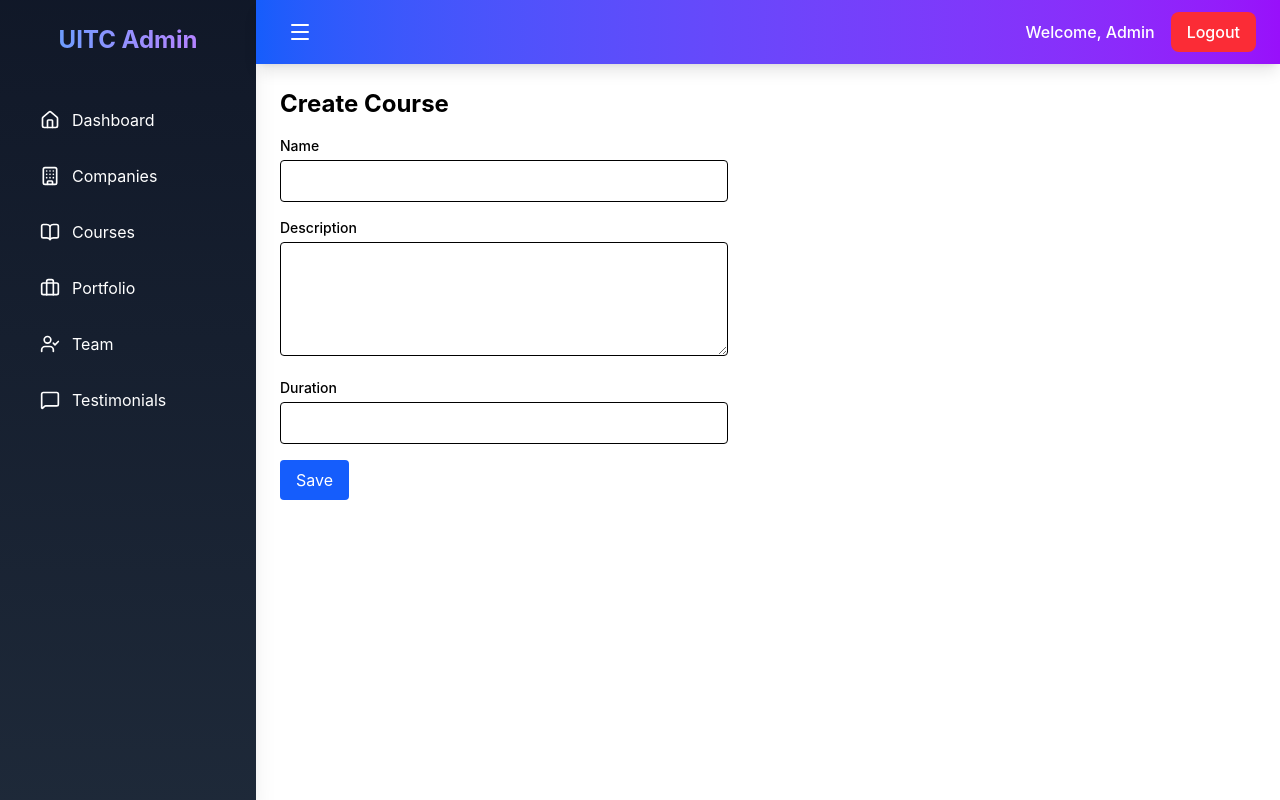
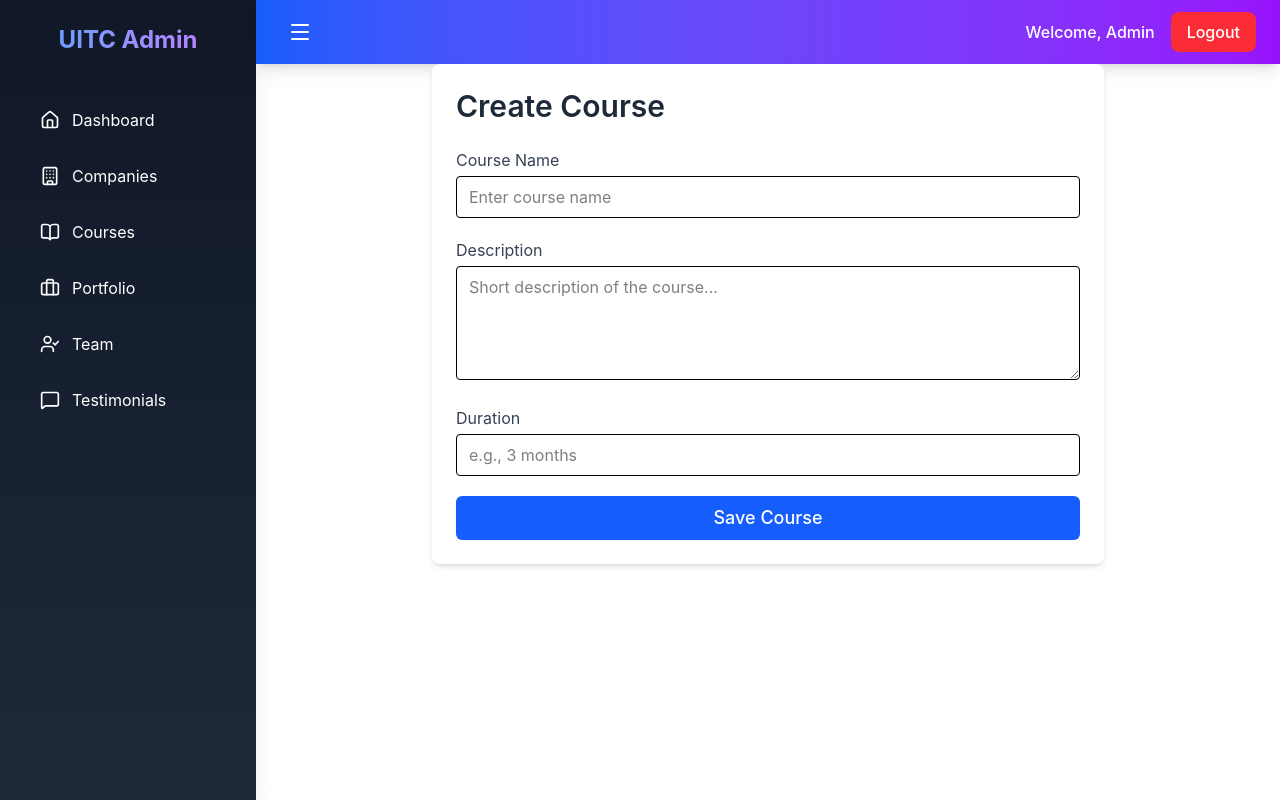
Before and after one commit to AbdulazizErgashev/uitc-admin, a React (Vite) app: page /courses/create in a window 1280 px wide. Built offline with nearby package versions, Linux system fonts and the light colour scheme; no server answers; sample sign-in values are in the browser's storage.

Commit message:
updating course pages design

```diff
--- a/src/pages/Courses/CourseForm.jsx
+++ b/src/pages/Courses/CourseForm.jsx
@@ -1,9 +1,13 @@
-import React, { useEffect } from 'react';
-import { useForm } from 'react-hook-form';
-import { zodResolver } from '@hookform/resolvers/zod';
-import { useParams, useNavigate } from 'react-router-dom';
-import { CourseSchema } from '../../utils/validationSchemas';
-import { useCourse, useCreateCourse, useUpdateCourse } from '../../hooks/useCourses';
+import React, { useEffect } from "react";
+import { useForm } from "react-hook-form";
+import { zodResolver } from "@hookform/resolvers/zod";
+import { useParams, useNavigate } from "react-router-dom";
+import { CourseSchema } from "../../utils/validationSchemas";
+import {
+  useCourse,
+  useCreateCourse,
+  useUpdateCourse,
+} from "../../hooks/useCourses";
 
 export default function CourseForm() {
   const { id } = useParams();
@@ -14,7 +18,12 @@ export default function CourseForm() {
   const createCourseMutation = useCreateCourse();
   const updateCourseMutation = useUpdateCourse();
 
-  const { register, handleSubmit, formState: { errors }, reset } = useForm({
+  const {
+    register,
+    handleSubmit,
+    formState: { errors },
+    reset,
+  } = useForm({
     resolver: zodResolver(CourseSchema),
   });
 
@@ -26,51 +35,79 @@ export default function CourseForm() {
 
   const onSubmit = (data) => {
     if (isEdit) {
-      updateCourseMutation.mutate({ id, data }, {
-        onSuccess: () => navigate('/courses'),
-      });
+      updateCourseMutation.mutate(
+        { id, data },
+        { onSuccess: () => navigate("/courses") },
+      );
     } else {
       createCourseMutation.mutate(data, {
-        onSuccess: () => navigate('/courses'),
+        onSuccess: () => navigate("/courses"),
       });
     }
   };
 
   return (
-    <div className="p-6">
-      <h1 className="text-2xl font-bold mb-4">{isEdit ? 'Edit Course' : 'Create Course'}</h1>
-      <form onSubmit={handleSubmit(onSubmit)} className="max-w-md">
-        <div className="mb-4">
-          <label className="block text-sm font-medium mb-1">Name</label>
+    <div className="p-6 max-w-2xl mx-auto bg-white shadow-md rounded-lg">
+      <h1 className="text-3xl font-semibold mb-6 text-gray-800">
+        {isEdit ? "Edit Course" : "Create Course"}
+      </h1>
+
+      <form onSubmit={handleSubmit(onSubmit)} className="space-y-5">
+        {/* Name */}
+        <div>
+          <label className="block text-gray-700 mb-1">Course Name</label>
           <input
-            {...register('name')}
-            className="w-full px-3 py-2 border rounded"
+            {...register("name")}
+            placeholder="Enter course name"
+            className="w-full border rounded px-3 py-2 focus:ring-2 focus:ring-blue-400 focus:outline-none"
           />
-          {errors.name && <p className="text-red-500 text-sm">{errors.name.message}</p>}
+          {errors.name && (
+            <p className="text-red-500 text-sm mt-1">{errors.name.message}</p>
+          )}
         </div>
-        <div className="mb-4">
-          <label className="block text-sm font-medium mb-1">Description</label>
+
+        {/* Description */}
+        <div>
+          <label className="block text-gray-700 mb-1">Description</label>
           <textarea
-            {...register('description')}
-            className="w-full px-3 py-2 border rounded"
-            rows="4"
+            {...register("description")}
+            placeholder="Short description of the course..."
+            rows={4}
+            className="w-full border rounded px-3 py-2 focus:ring-2 focus:ring-blue-400 focus:outline-none"
           />
-          {errors.description && <p className="text-red-500 text-sm">{errors.description.message}</p>}
+          {errors.description && (
+            <p className="text-red-500 text-sm mt-1">
+              {errors.description.message}
+            </p>
+          )}
         </div>
-        <div className="mb-4">
-          <label className="block text-sm font-medium mb-1">Duration</label>
+
+        {/* Duration */}
+        <div>
+          <label className="block text-gray-700 mb-1">Duration</label>
           <input
-            {...register('duration')}
-            className="w-full px-3 py-2 border rounded"
+            {...register("duration")}
+            placeholder="e.g., 3 months"
+            className="w-full border rounded px-3 py-2 focus:ring-2 focus:ring-blue-400 focus:outline-none"
           />
-          {errors.duration && <p className="text-red-500 text-sm">{errors.duration.message}</p>}
+          {errors.duration && (
+            <p className="text-red-500 text-sm mt-1">
+              {errors.duration.message}
+            </p>
+          )}
         </div>
+
+        {/* Submit */}
         <button
           type="submit"
-          className="bg-blue-600 text-white px-4 py-2 rounded hover:bg-blue-700"
-          disabled={createCourseMutation.isLoading || updateCourseMutation.isLoading}
+          disabled={
+            createCourseMutation.isLoading || updateCourseMutation.isLoading
+          }
+          className="w-full bg-blue-600 hover:bg-blue-700 text-white py-2 rounded-md text-lg font-medium transition"
         >
-          {createCourseMutation.isLoading || updateCourseMutation.isLoading ? 'Saving...' : 'Save'}
+          {createCourseMutation.isLoading || updateCourseMutation.isLoading
+            ? "Saving..."
+            : "Save Course"}
         </button>
       </form>
     </div>
--- a/src/pages/Courses/CourseList.jsx
+++ b/src/pages/Courses/CourseList.jsx
@@ -1,27 +1,38 @@
-import React, { useState } from 'react';
-import { useCourses, useDeleteCourse } from '../../hooks/useCourses';
-import Table from '../../components/Table';
-import { Link } from 'react-router-dom';
-import Modal from '../../components/Modal';
+import React, { useState } from "react";
+import { useCourses, useDeleteCourse } from "../../hooks/useCourses";
+import Table from "../../components/Table";
+import { Link } from "react-router-dom";
+import Modal from "../../components/Modal";
 
 export default function CourseList() {
-  const [deleteModal, setDeleteModal] = useState({ isOpen: false, course: null });
+  const [deleteModal, setDeleteModal] = useState({
+    isOpen: false,
+    course: null,
+  });
 
   const { data: courses, isLoading, error, isError } = useCourses();
   const deleteCourseMutation = useDeleteCourse();
 
   const columns = [
-    { header: 'Name', key: 'name' },
-    { header: 'Description', render: (row) => row.description?.substring(0, 50) + '...' },
-    { header: 'Duration', key: 'duration' },
+    { header: "Name", key: "name" },
+    {
+      header: "Description",
+      render: (row) => row.description?.substring(0, 50) + "...",
+    },
+    { header: "Duration", key: "duration" },
   ];
 
   const actions = (course) => (
     <div className="flex space-x-2">
-      <Link to={`/courses/edit/${course.id}`} className="text-blue-600 hover:text-blue-900">Edit</Link>
+      <Link
+        to={`/courses/edit/${course.id}`}
+        className="text-blue-600 hover:text-blue-900 font-medium"
+      >
+        Edit
+      </Link>
       <button
         onClick={() => setDeleteModal({ isOpen: true, course })}
-        className="text-red-600 hover:text-red-900"
+        className="text-red-600 hover:text-red-900 font-medium"
       >
         Delete
       </button>
@@ -35,34 +46,47 @@ export default function CourseList() {
     }
   };
 
-  if (isLoading) return <div>Loading...</div>;
-  if (isError) return <div className="p-6 text-red-500">Error: {error?.message || 'Failed to load courses'}</div>;
+  if (isLoading)
+    return <div className="p-6 text-gray-500">Loading courses...</div>;
+  if (isError)
+    return (
+      <div className="p-6 text-red-500">
+        Error: {error?.message || "Failed to load courses"}
+      </div>
+    );
 
   return (
     <div className="p-6">
-      <div className="flex justify-between items-center mb-4">
-        <h1 className="text-2xl font-bold">Courses</h1>
-        <Link to="/courses/create" className="bg-blue-600 text-white px-4 py-2 rounded hover:bg-blue-700">
-          Create Course
+      <div className="flex flex-col md:flex-row justify-between items-center mb-6 gap-4">
+        <h1 className="text-3xl font-semibold text-gray-800">Courses</h1>
+        <Link
+          to="/courses/create"
+          className="bg-blue-600 hover:bg-blue-700 text-white px-4 py-2 rounded transition"
+        >
+          + Add Course
         </Link>
       </div>
-      <Table columns={columns} data={courses} actions={actions} />
+
+      <div className="overflow-x-auto">
+        <Table columns={columns} data={courses} actions={actions} />
+      </div>
+
       <Modal
         isOpen={deleteModal.isOpen}
         onClose={() => setDeleteModal({ isOpen: false, course: null })}
         title="Delete Course"
       >
         <p>Are you sure you want to delete {deleteModal.course?.name}?</p>
-        <div className="flex justify-end mt-4">
+        <div className="flex justify-end mt-4 space-x-2">
           <button
             onClick={() => setDeleteModal({ isOpen: false, course: null })}
-            className="mr-2 px-4 py-2 bg-gray-300 rounded"
+            className="px-4 py-2 bg-gray-300 rounded hover:bg-gray-400 transition"
           >
             Cancel
           </button>
           <button
             onClick={handleDelete}
-            className="px-4 py-2 bg-red-600 text-white rounded"
+            className="px-4 py-2 bg-red-600 text-white rounded hover:bg-red-700 transition"
           >
             Delete
           </button>
```
